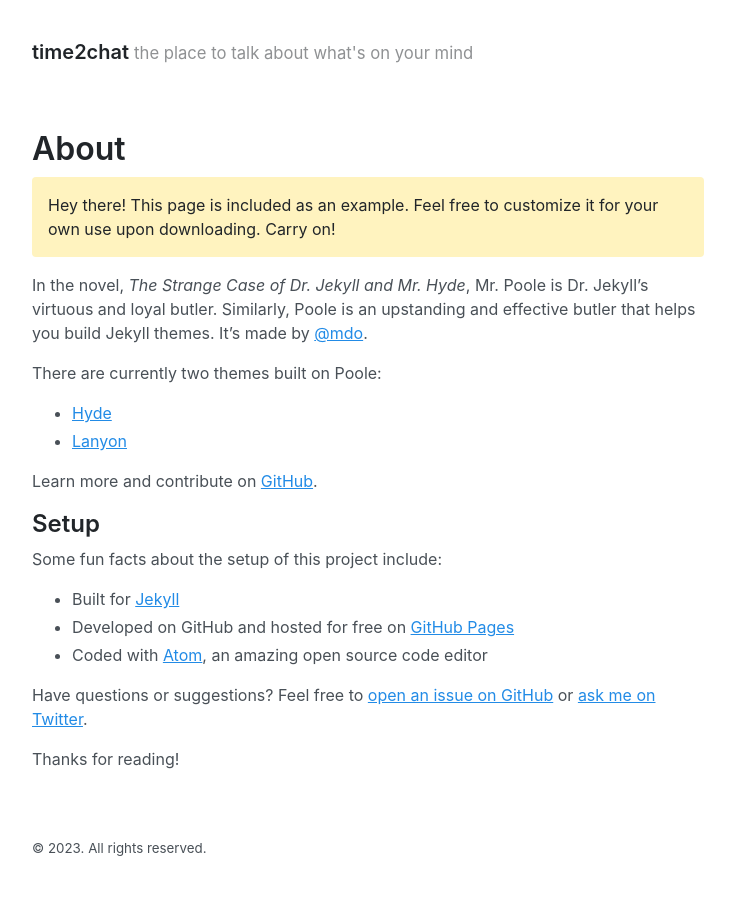
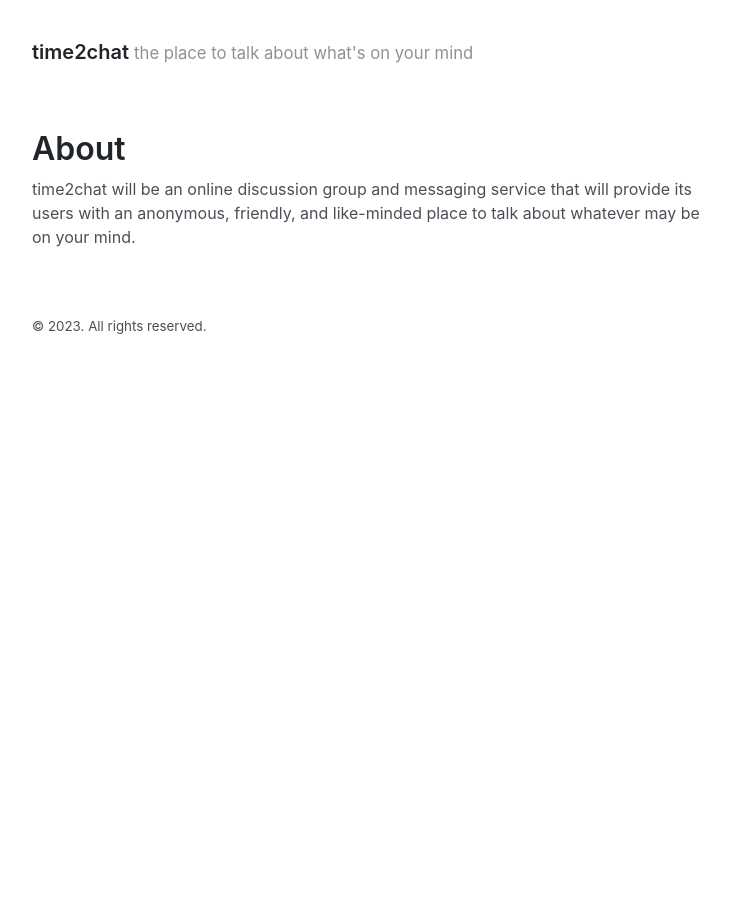
Before and after one commit to KRoperUK/time2chat, a Jekyll site: the page built from about.md, in a window 1280 px wide. Shown: the whole page, without its empty margins (272-1007 px from the left). Built offline with Jekyll 4.4.1, drawn with Linux system fonts in a browser that asks for light colours.

Commit message:
Updated about

```diff
--- a/about.md
+++ b/about.md
@@ -3,27 +3,4 @@ layout: page
 title: About
 ---
 
-<p class="message">
-  Hey there! This page is included as an example. Feel free to customize it for your own use upon downloading. Carry on!
-</p>
-
-In the novel, *The Strange Case of Dr. Jekyll and Mr. Hyde*, Mr. Poole is Dr. Jekyll's virtuous and loyal butler. Similarly, Poole is an upstanding and effective butler that helps you build Jekyll themes. It's made by [@mdo](https://twitter.com/mdo).
-
-There are currently two themes built on Poole:
-
-- [Hyde](https://hyde.getpoole.com)
-- [Lanyon](https://lanyon.getpoole.com)
-
-Learn more and contribute on [GitHub](https://github.com/poole).
-
-## Setup
-
-Some fun facts about the setup of this project include:
-
-- Built for [Jekyll](https://jekyllrb.com)
-- Developed on GitHub and hosted for free on [GitHub Pages](https://pages.github.com)
-- Coded with [Atom](https://atom.io), an amazing open source code editor
-
-Have questions or suggestions? Feel free to [open an issue on GitHub](https://github.com/poole/poole/issues/new) or [ask me on Twitter](https://twitter.com/mdo).
-
-Thanks for reading!
+time2chat will be an online discussion group and messaging service that will provide its users with an anonymous, friendly, and like-minded place to talk about whatever may be on your mind.
```
Also changed, not shown: 5 other files.
